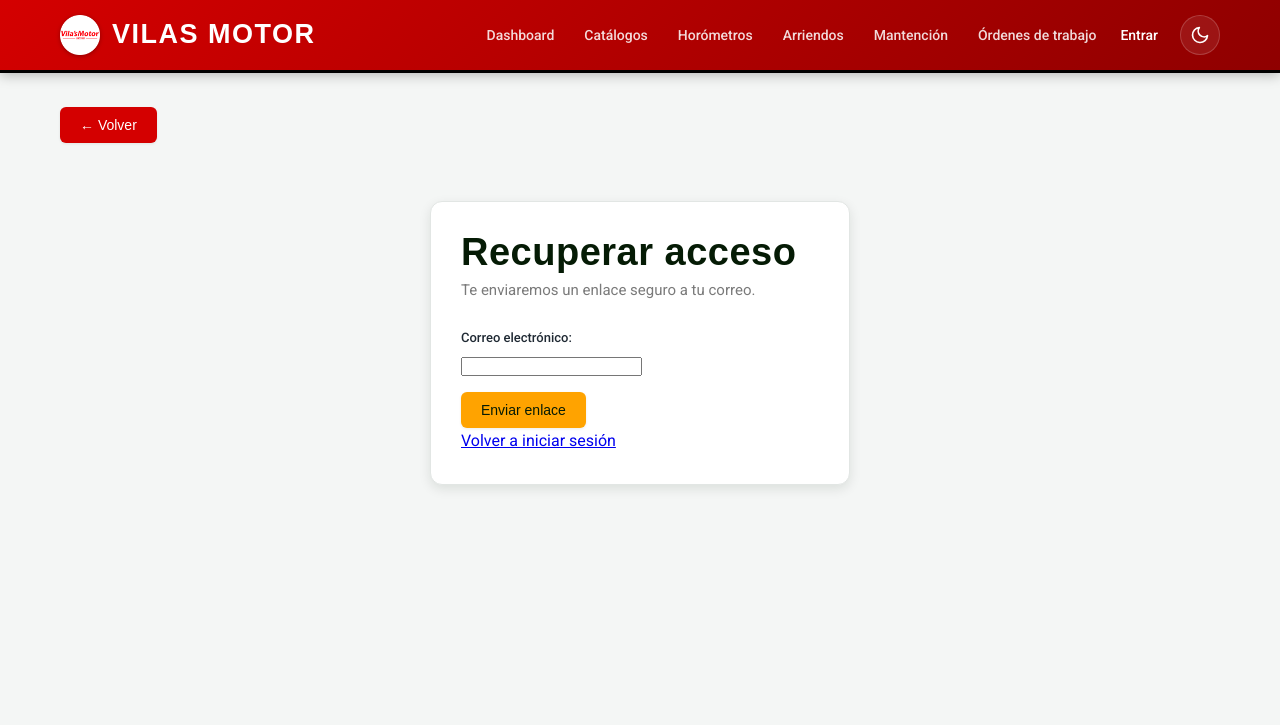
After one commit to kbdd23/vilas_motorMVP_E2, a Django app: page /recuperar-acceso/ in a window 1280 px wide. The commit adds this page. Shown: the top 725 px of the page. Run offline with Django 5.2, Linux system fonts and the light colour scheme; some web fonts are replaced.

Commit message:
Feat: recuperacion de contrasena por correo
Trae desde el repo de Fothermuckerr el flujo de restablecimiento de
contraseña (enlace válido por 24 horas). Usa el backend de correo ya
configurado en Beta (Brevo, Gmail o consola).

```diff
--- a/cuentas/urls.py
+++ b/cuentas/urls.py
@@ -1,5 +1,5 @@
 from django.contrib.auth import views as auth_views
-from django.urls import path
+from django.urls import path, reverse_lazy
 
 from . import views
 from .forms import LoginForm
@@ -19,6 +19,22 @@ urlpatterns = [
         authentication_form=LoginForm,
         redirect_authenticated_user=True,
     ), name='login'),
+    path('recuperar-acceso/', auth_views.PasswordResetView.as_view(
+        template_name='cuentas/password_reset_form.html',
+        email_template_name='cuentas/password_reset_email.txt',
+        subject_template_name='cuentas/password_reset_subject.txt',
+        success_url=reverse_lazy('cuentas:password_reset_done'),
+    ), name='password_reset'),
+    path('recuperar-acceso/enviado/', auth_views.PasswordResetDoneView.as_view(
+        template_name='cuentas/password_reset_done.html',
+    ), name='password_reset_done'),
+    path('restablecer/<uidb64>/<token>/', auth_views.PasswordResetConfirmView.as_view(
+        template_name='cuentas/password_reset_confirm.html',
+        success_url=reverse_lazy('cuentas:password_reset_complete'),
+    ), name='password_reset_confirm'),
+    path('restablecer/completo/', auth_views.PasswordResetCompleteView.as_view(
+        template_name='cuentas/password_reset_complete.html',
+    ), name='password_reset_complete'),
     path('verificar/', views.verificar, name='verificar'),
     path('verificar/reenviar/', views.reenviar_codigo, name='reenviar_codigo'),
     path('diagnostico/', views.diagnostico, name='diagnostico'),
--- a/templates/cuentas/login.html
+++ b/templates/cuentas/login.html
@@ -5,7 +5,7 @@
 {% block content %}
 <div class="auth-box">
     <h1>Iniciar sesión</h1>
-    <p class="page-subtitle">Acceso del planificador.</p>
+    <p class="page-subtitle">Ingresa con el correo asociado a tu cuenta.</p>
 
     {% if form.errors %}
         <div class="form-errors">Email o contraseña incorrectos.</div>
@@ -16,5 +16,6 @@
         {{ form.as_p }}
         <button type="submit" class="btn btn-primary">Entrar</button>
     </form>
+    <p class="auth-helper"><a href="{% url 'cuentas:password_reset' %}">¿Olvidaste tu contraseña?</a></p>
 </div>
 {% endblock %}
--- /dev/null
+++ b/templates/cuentas/password_reset_form.html
@@ -0,0 +1,16 @@
+{% extends 'base.html' %}
+
+{% block title %}Recuperar acceso — Vilas Motor{% endblock %}
+
+{% block content %}
+<div class="auth-box">
+    <h1>Recuperar acceso</h1>
+    <p class="page-subtitle">Te enviaremos un enlace seguro a tu correo.</p>
+    <form method="post" class="form">
+        {% csrf_token %}
+        {{ form.as_p }}
+        <button type="submit" class="btn btn-primary">Enviar enlace</button>
+    </form>
+    <p class="auth-helper"><a href="{% url 'cuentas:login' %}">Volver a iniciar sesión</a></p>
+</div>
+{% endblock %}
--- /dev/null
+++ b/templates/cuentas/password_reset_subject.txt
@@ -0,0 +1 @@
+Recupera el acceso a Vilas Motor
--- a/vilas_motor/settings.py
+++ b/vilas_motor/settings.py
@@ -36,6 +36,7 @@ AUTH_USER_MODEL = 'cuentas.Usuario'
 LOGIN_URL = 'cuentas:login'
 LOGIN_REDIRECT_URL = 'cuentas:home'
 LOGOUT_REDIRECT_URL = 'cuentas:login'
+PASSWORD_RESET_TIMEOUT = 60 * 60 * 24
 
 MIDDLEWARE = [
     'django.middleware.security.SecurityMiddleware',
```
Also changed, not shown: templates/cuentas/password_reset_complete.html (added, +7 -0 lines), templates/cuentas/password_reset_confirm.html (added, +14 -0 lines), templates/cuentas/password_reset_done.html (added, +7 -0 lines), templates/cuentas/password_reset_email.txt (added, +8 -0 lines).
